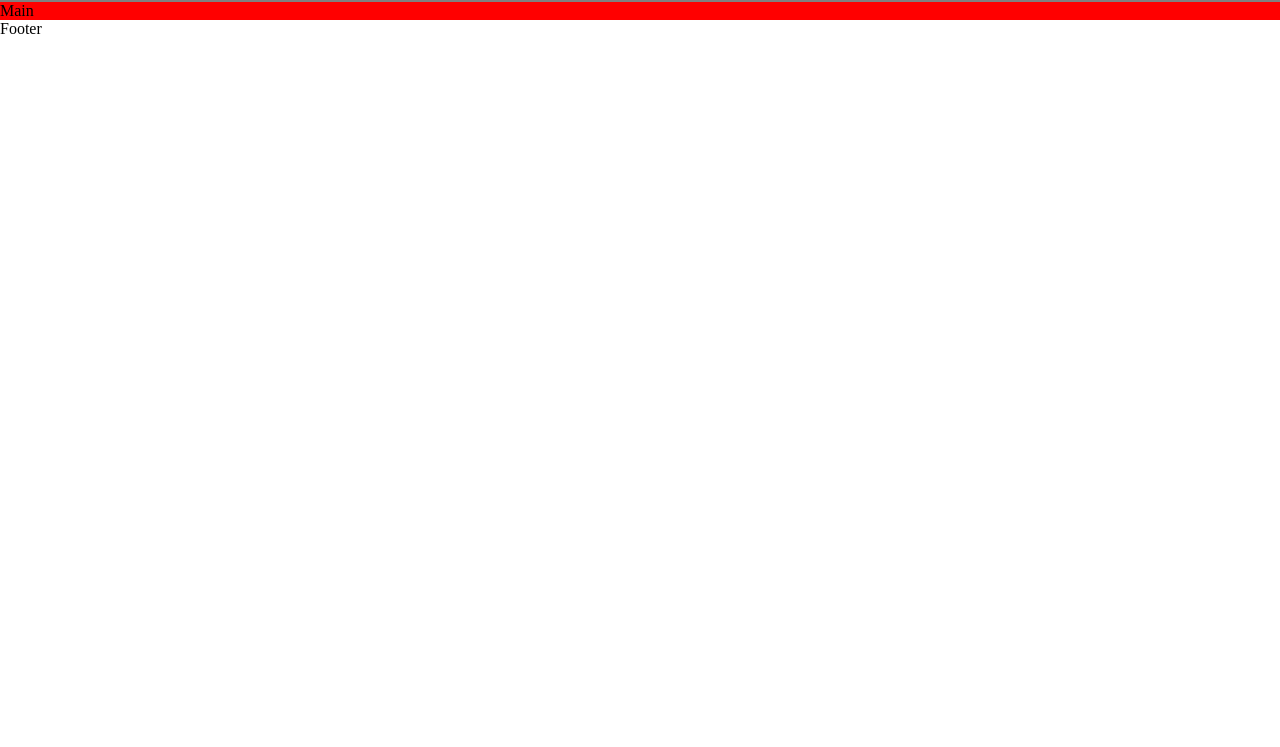
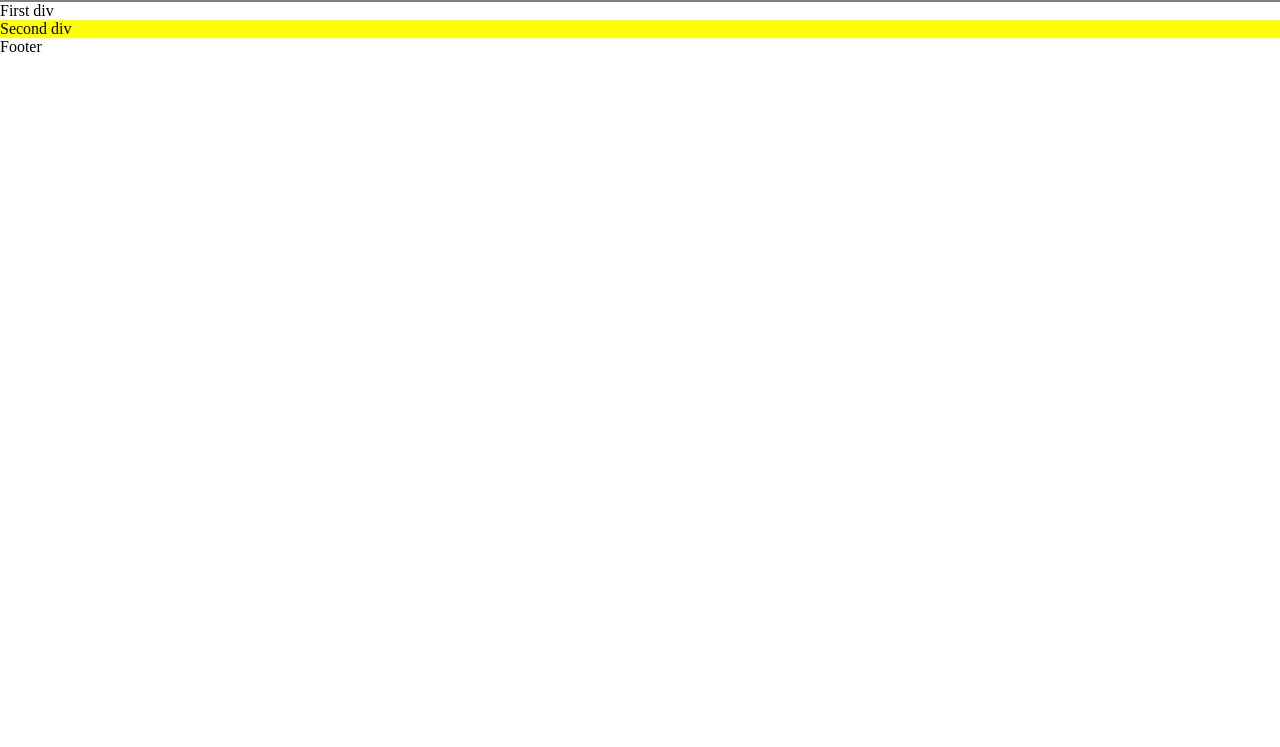
Before and after one commit to DiwanMalla/age_calculator, a plain HTML site: page html-getting-start/index.html in a window 1280 px wide. Shown: the part 53-800 px from the top of the page. Drawn offline with Linux system fonts and the light colour scheme.

Commit message:
I added class inside div and provide css for different class

```diff
--- a/html-getting-start/index.html
+++ b/html-getting-start/index.html
@@ -3,13 +3,16 @@
   <head>
     <meta charset="UTF-8" />
     <meta name="viewport" content="width=device-width, initial-scale=1.0" />
-    <title>Document</title>
+    <title>React Bootcamp</title>
     <link rel="stylesheet" type="text/css" href="style.css" \ />
   </head>
   <body>
     <h1>Front end bootcamp with React</h1>
     <header>Header</header>
-    <main>Main</main>
+    <main>
+      <div class="first">First div</div>
+      <div class="second">Second div</div>
+    </main>
     <footer>Footer</footer>
   </body>
 </html>
--- a/html-getting-start/style.css
+++ b/html-getting-start/style.css
@@ -12,3 +12,11 @@ main {
   height: calc(100vh -50px -50px);
   background-color: red;
 }
+
+.first {
+  background-color: white;
+}
+
+.second {
+  background-color: yellow;
+}
```
